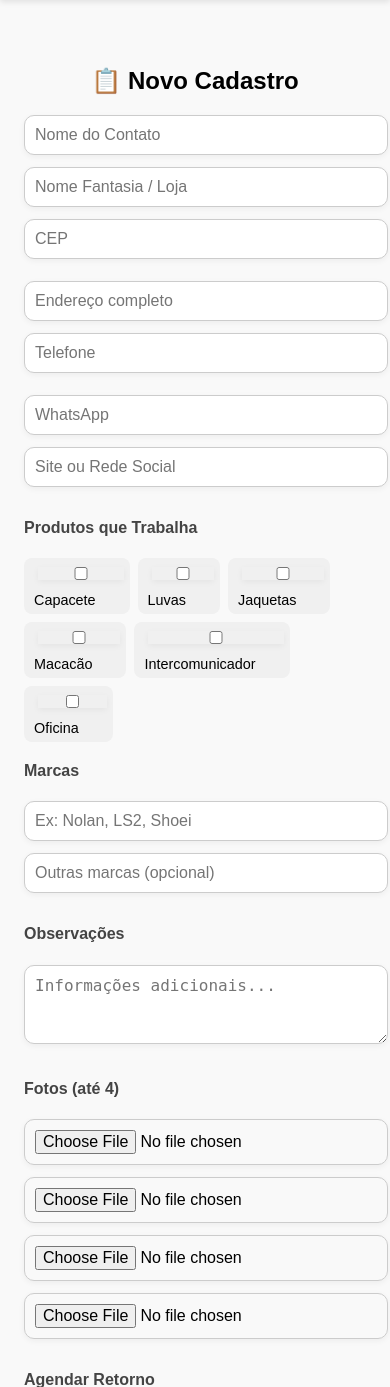
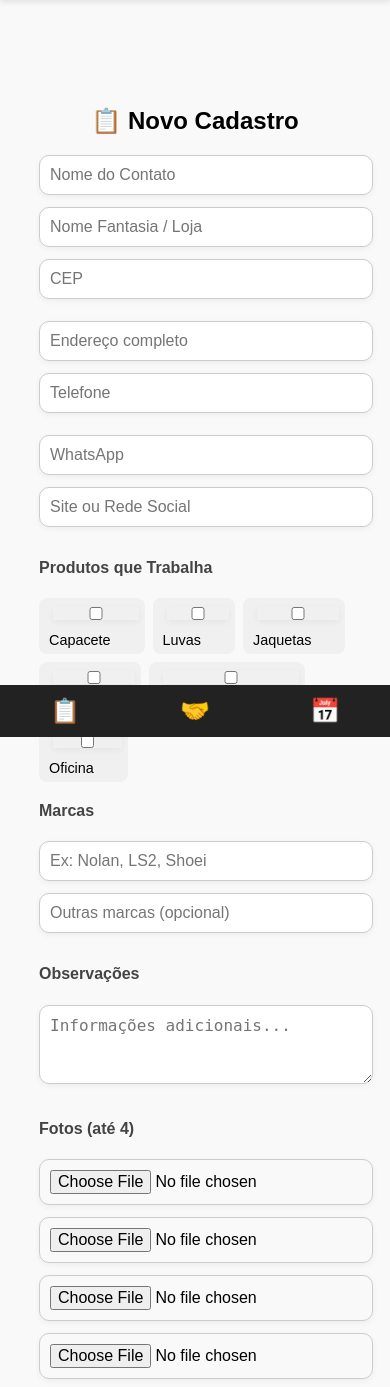
Before and after one commit to RodrigoFrancoBatata/captacao-app, a Flask app: page /cadastro in a window 390 px wide. Shown: the part 107-1494 px from the top of the page. Run offline with Flask 3, Linux system fonts and the light colour scheme.

Commit message:
Adiciona navbar inferior e ajusta margens para visual mobile no cadastro

```diff
--- a/templates/cadastro.html
+++ b/templates/cadastro.html
@@ -1,7 +1,7 @@
 {% extends "base.html" %}
 
 {% block content %}
-<div class="container" style="margin-top: 40px;">
+<div class="container" style="margin: 80px 15px 100px 15px;">
   <h2 style="text-align: center; margin-bottom: 20px; font-size: 1.5rem;">📋 Novo Cadastro</h2>
   <form action="/salvar_cadastro" method="POST" enctype="multipart/form-data" class="form-cadastro">
 
@@ -46,6 +46,12 @@
     <button type="submit" class="btn-primary">✅ Salvar Cadastro</button>
     <a href="/" class="btn-cancelar">⬅️ Voltar para Início</a>
   </form>
+</div>
+
+<div class="bottom-navbar">
+  <a href="/cadastro">📋</a>
+  <a href="/clientes">🤝</a>
+  <a href="/agenda">📅</a>
 </div>
 
 <style>
@@ -94,5 +100,23 @@
       flex-direction: row;
     }
   }
+
+  .bottom-navbar {
+    position: fixed;
+    bottom: 0;
+    left: 0;
+    width: 100%;
+    background: #222;
+    padding: 12px 0;
+    display: flex;
+    justify-content: space-around;
+    z-index: 999;
+  }
+
+  .bottom-navbar a {
+    color: white;
+    font-size: 1.5rem;
+    text-decoration: none;
+  }
 </style>
 {% endblock %}
```
